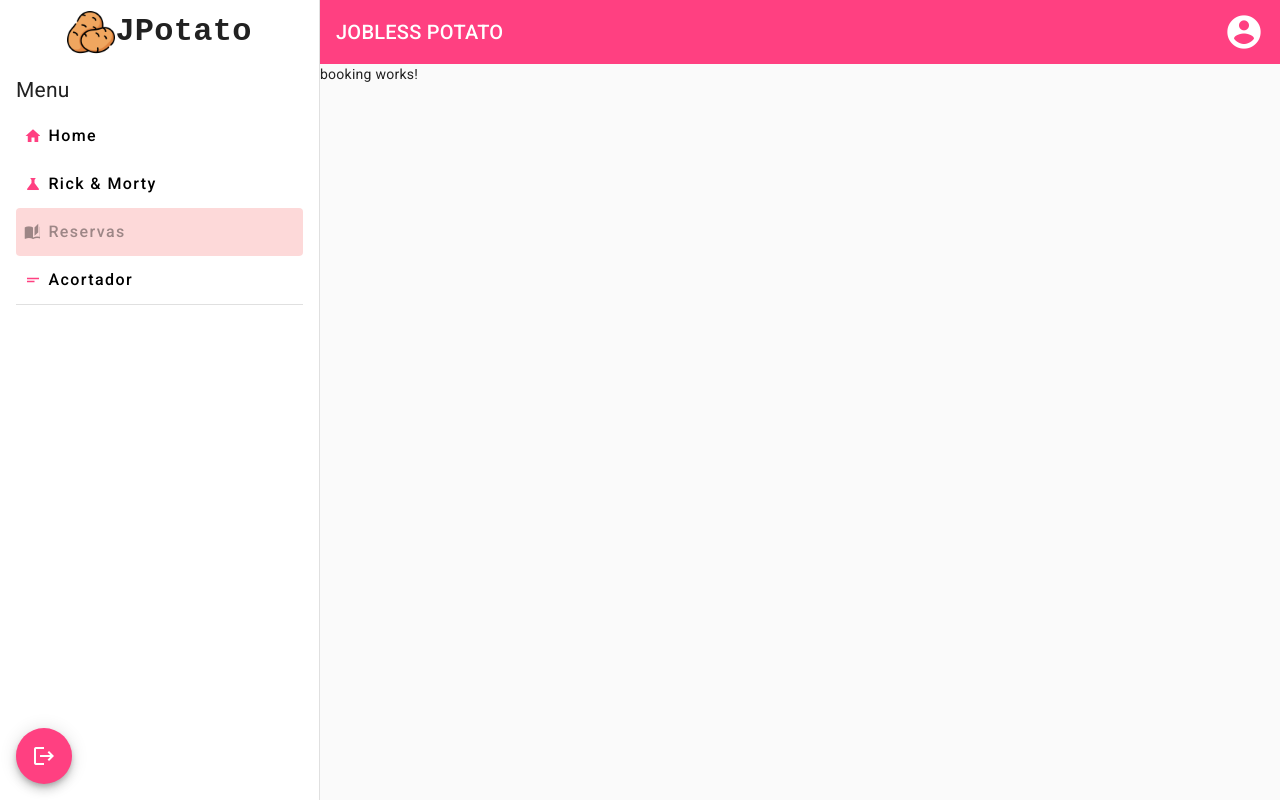
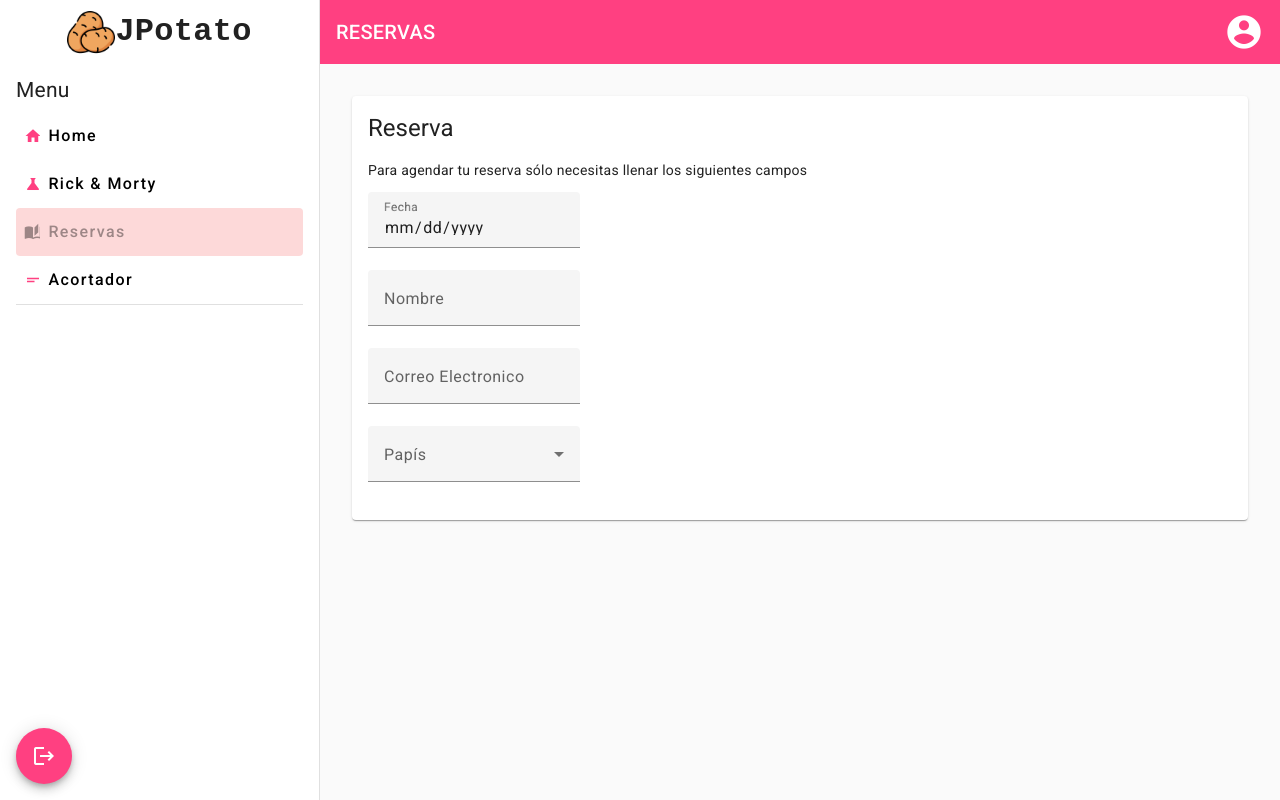
Before and after one commit to Ebriopes/jobless_potato, an Angular app: page /booking in a window 1280 px wide. Built offline with nearby package versions, Linux system fonts and the light colour scheme.

Commit message:
:art: :sparkles: Base form

```diff
--- a/src/app/views/booking/booking.component.html
+++ b/src/app/views/booking/booking.component.html
@@ -1 +1,42 @@
-<p>booking works!</p>
+<main>
+  <mat-card class="form-wrapper">
+    <h1>Reserva</h1>
+    <p>Para agendar tu reserva sólo necesitas llenar los siguientes campos</p>
+
+    <form>
+      <div>
+        <mat-form-field appearance="fill">
+          <mat-label>Fecha</mat-label>
+          <input matInput type="date" />
+        </mat-form-field>
+      </div>
+
+      <div>
+        <mat-form-field appearance="fill">
+          <mat-label>Nombre</mat-label>
+          <input matInput type="text" />
+        </mat-form-field>
+      </div>
+
+      <div>
+        <mat-form-field>
+          <mat-label>Correo Electronico</mat-label>
+          <input matInput type="email" />
+        </mat-form-field>
+      </div>
+
+      <div>
+        <mat-form-field appearance="fill">
+          <mat-label>Papís</mat-label>
+          <mat-select>
+            <mat-option
+              *ngFor="let country of countries | keyvalue"
+              [value]="country.value.country">
+              {{ country.value.country }}
+            </mat-option>
+          </mat-select>
+        </mat-form-field>
+      </div>
+    </form>
+  </mat-card>
+</main>
--- a/src/app/views/booking/booking.component.scss
+++ b/src/app/views/booking/booking.component.scss
@@ -0,0 +1,7 @@
+:host {
+  padding: 2rem;
+}
+
+.form-wrapper {
+  padding: 1rem;
+}
--- a/src/app/views/booking/booking.component.ts
+++ b/src/app/views/booking/booking.component.ts
@@ -1,10 +1,38 @@
-import { Component } from '@angular/core';
+import { Component, OnDestroy, OnInit } from '@angular/core';
+import { Subject, of, takeUntil } from 'rxjs';
+import { ApiService } from 'src/app/services/api.service';
+import { NavbarService } from 'src/app/services/navbar.service';
+import { COUNTRIES } from './booking.constants';
 
 @Component({
   selector: 'app-booking',
   templateUrl: './booking.component.html',
-  styleUrls: ['./booking.component.scss']
+  styleUrls: ['./booking.component.scss'],
 })
-export class BookingComponent {
+export class BookingComponent implements OnInit, OnDestroy {
+  private unsubscribe: Subject<void> = new Subject();
 
+  countries: { [key: string]: { country: string } } = {};
+
+  constructor(
+    private readonly navService: NavbarService,
+    private readonly api: ApiService,
+  ) {
+    this.navService.setTitle('Reservas');
+  }
+
+  ngOnInit(): void {
+    // this.api
+    //   .get('https://api.first.org/data/v1/countries')
+    of(COUNTRIES)
+      .pipe(takeUntil(this.unsubscribe))
+      .subscribe((countries) => {
+        this.countries = countries;
+      });
+  }
+
+  ngOnDestroy(): void {
+    this.unsubscribe.next();
+    this.unsubscribe.complete();
+  }
 }
--- /dev/null
+++ b/src/app/views/booking/booking.constants.ts
@@ -0,0 +1,42 @@
+export const COUNTRIES = {
+  DZ: {
+    country: 'Algeria',
+    region: 'Africa',
+  },
+  AO: {
+    country: 'Angola',
+    region: 'Africa',
+  },
+  BJ: {
+    country: 'Benin',
+    region: 'Africa',
+  },
+  BW: {
+    country: 'Botswana',
+    region: 'Africa',
+  },
+  BF: {
+    country: 'Burkina Faso',
+    region: 'Africa',
+  },
+  BI: {
+    country: 'Burundi',
+    region: 'Africa',
+  },
+  CV: {
+    country: 'Cabo Verde',
+    region: 'Africa',
+  },
+  CM: {
+    country: 'Cameroon',
+    region: 'Africa',
+  },
+  CF: {
+    country: 'Central African Republic (the)',
+    region: 'Africa',
+  },
+  TD: {
+    country: 'Chad',
+    region: 'Africa',
+  },
+};
```
Also changed, not shown: src/app/views/booking/booking.module.ts (+14 -7 lines).
